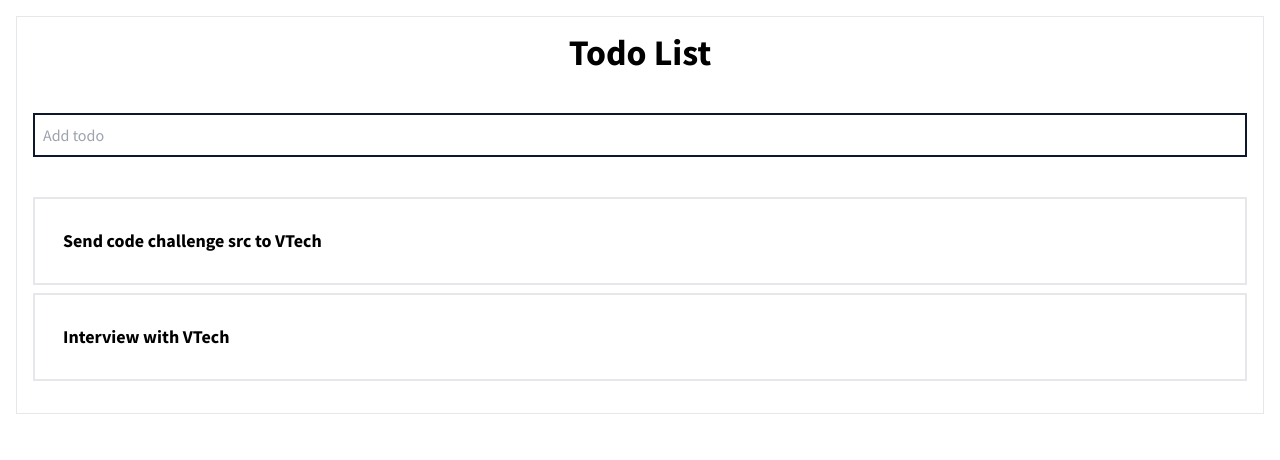
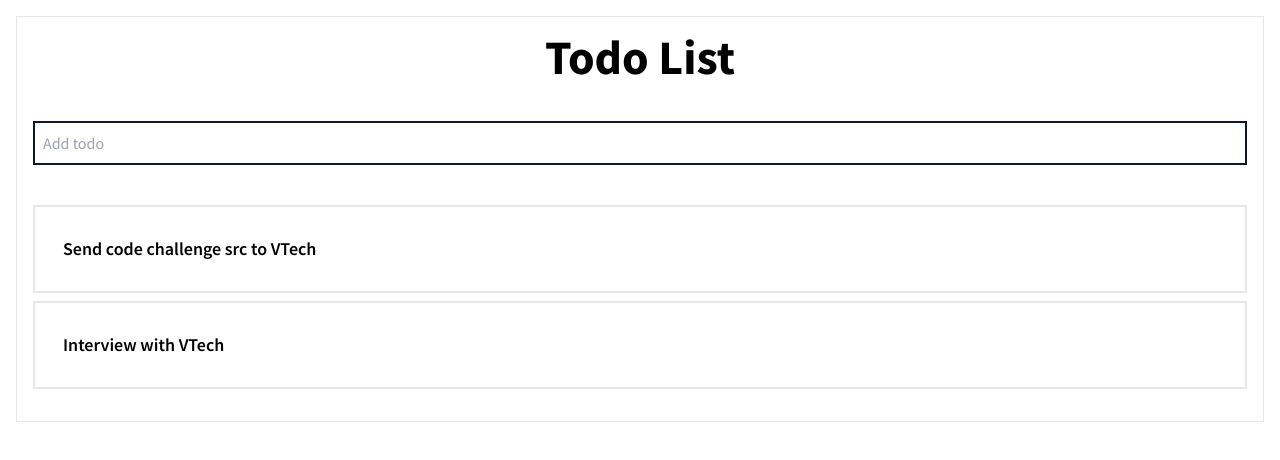
Before and after one commit to mingtheanlay/next-todo, a Next.js app: page / in a window 1280 px wide. Shown: the top 460 px of the page. Built offline with nearby package versions, Linux system fonts and the light colour scheme.

Commit message:
refactor: clean up

```diff
--- a/components/Card.tsx
+++ b/components/Card.tsx
@@ -3,7 +3,9 @@
 export const Card = ({ id, title, isCompleted, handleCompleteTodo }) => {
   return (
     <li className="group flex w-full items-center justify-between border-2 p-4">
-      <h3 className={`w-4/6 p-3 text-lg font-bold ${isCompleted && 'line-through'}`}>{title}</h3>
+      <h3 className={`w-4/6 p-3 text-lg font-semibold ${isCompleted && 'line-through'}`}>
+        {title}
+      </h3>
       <div className="w-2/6">
         <div className="hidden h-10 justify-end gap-3 group-hover:flex">
           <Button
--- a/components/DataProvider.tsx
+++ b/components/DataProvider.tsx
@@ -20,7 +20,7 @@
     fetchData();
   }, []);
 
-  const addTodo = todo => {
+  function addTodo(todo: string) {
     const newTodo = {
       id: Date.now(),
       todo: todo,
@@ -36,9 +36,9 @@
             setTodos([...todos, newTodo]);
           })
           .catch(err => console.log(err));
-  };
+  }
 
-  const completeTodo = id => {
+  function completeTodo(id: string) {
     const updatedTodo = todos.find(x => x.id === parseInt(id));
     // PUT todo to server
     axios
@@ -56,7 +56,7 @@
         setTodos(newTodo);
       })
       .catch(err => console.log(err));
-  };
+  }
 
   return (
     <DataContext.Provider value={[todos, setTodos, addTodo, completeTodo]}>
--- a/components/InputField.tsx
+++ b/components/InputField.tsx
@@ -1,5 +1,5 @@
 interface Props {
-  onChange: (value: string) => void;
+  onChange: (e: any) => void;
   value: string;
 }
 
@@ -9,7 +9,7 @@
     type="text"
     placeholder="Add todo"
     value={value || ''}
-    onChange={e => onChange(e.target.value)}
+    onChange={e => onChange(e)}
     required
   />
 );
--- a/screens/MainHeader.tsx
+++ b/screens/MainHeader.tsx
@@ -4,20 +4,20 @@
 export const MainHeader = ({ handleAddTodo }) => {
   const [data, setData] = useState();
 
-  const handleInputChange = e => {
+  function handleInputChange(e: any) {
     setData(e.target.value);
-  };
+  }
 
   return (
     <>
-      <h1 className="flex items-center justify-center pb-4 text-4xl font-bold">Todo List</h1>
+      <h1 className="flex items-center justify-center pb-4 text-5xl font-bold">Todo List</h1>
       <div className="flex gap-4">
         <form
           className="w-full"
           onSubmit={e => {
             e.preventDefault();
             handleAddTodo(data);
-            setData(undefined);
+            setData(null);
           }}
         >
           <InputField onChange={handleInputChange} value={data} />
```
